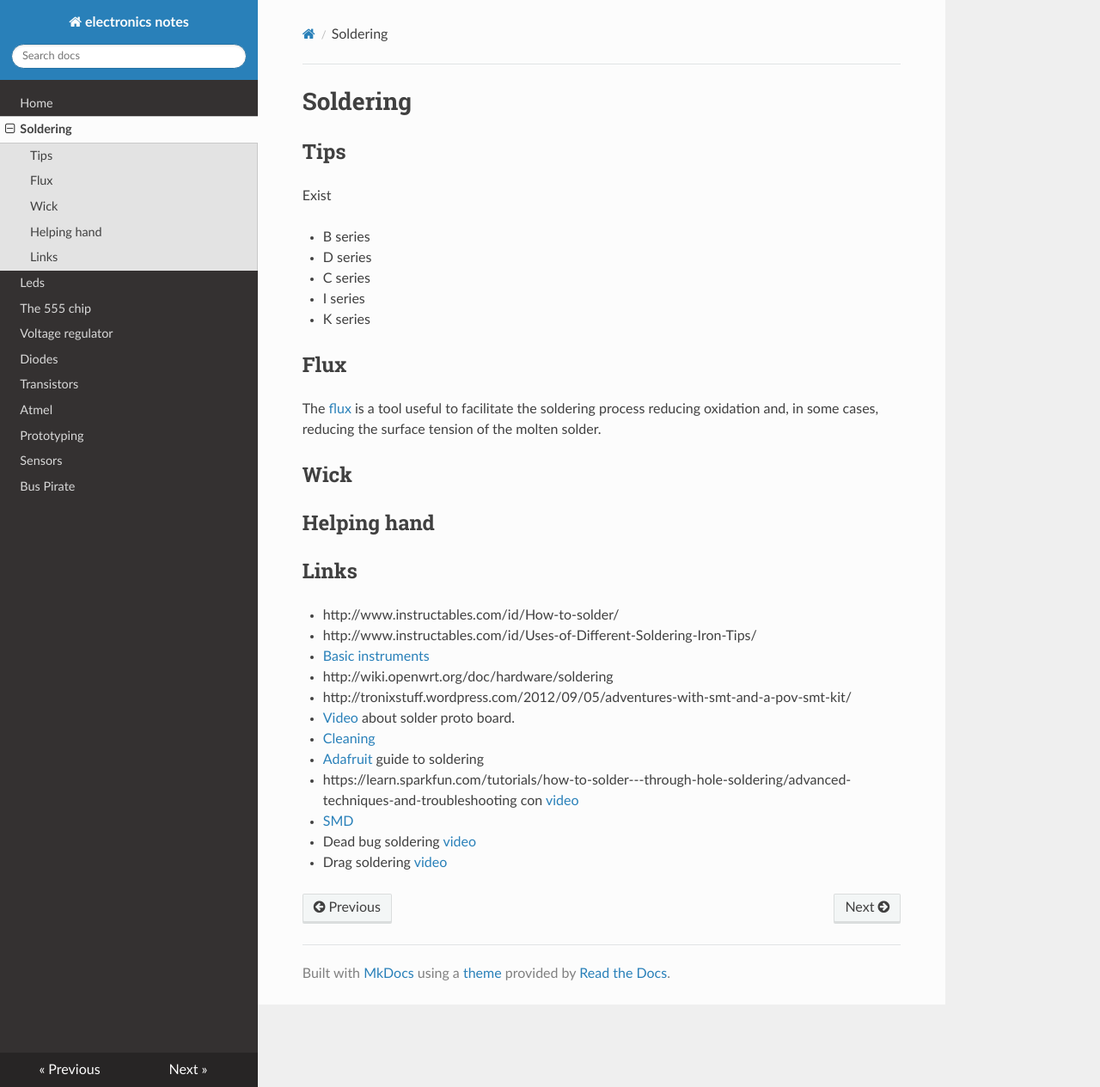
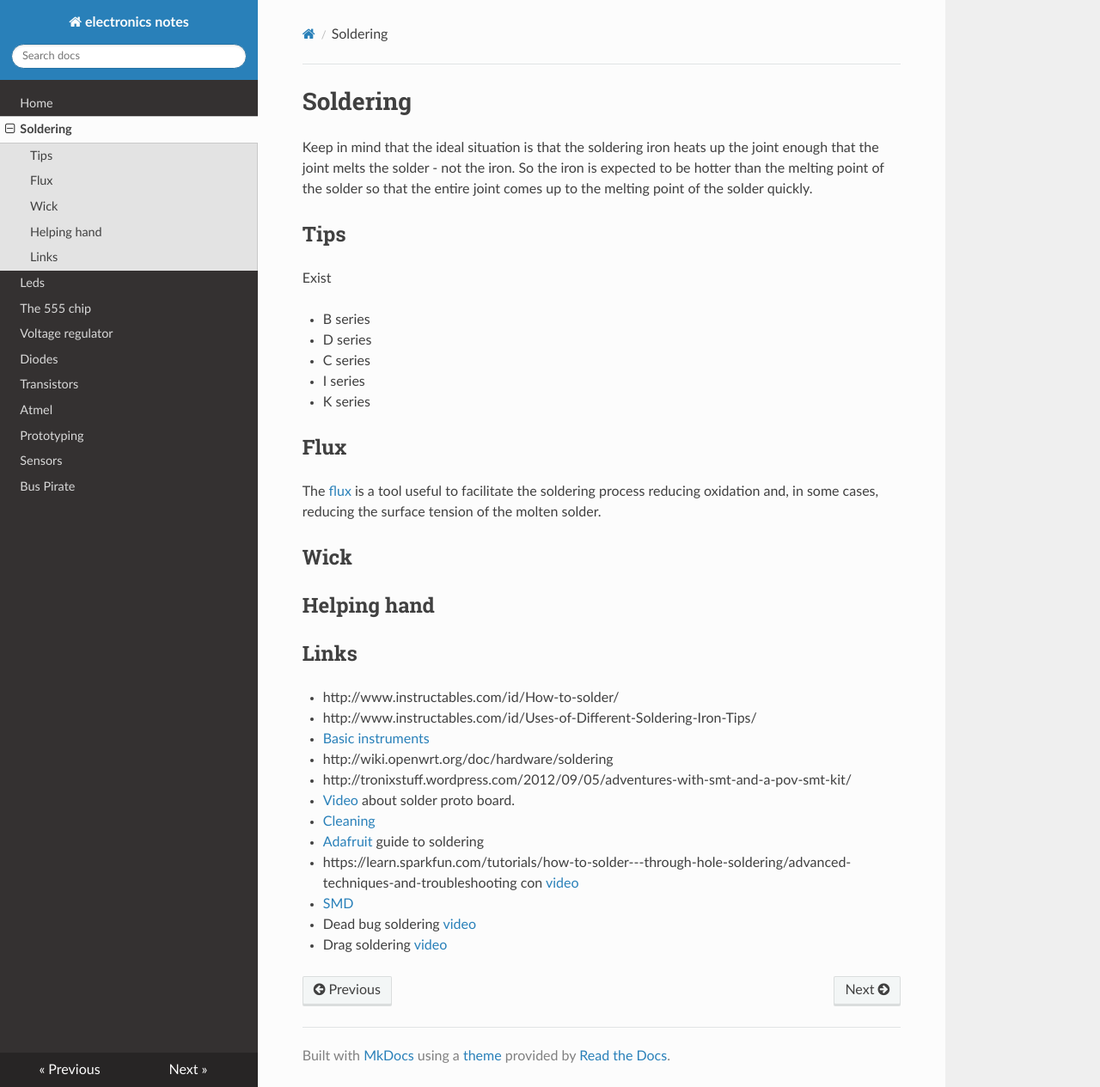
Before and after one commit to gipi/electronics-notes, an MkDocs documentation site: the page built from docs/soldering.md, in a window 1280 px wide and 1265 px high. Shown: the whole window at 86% size. Built offline with MkDocs 1.6.1, drawn with Linux system fonts in a browser that asks for light colours; nearby versions of some CDN libraries; old or Windows-style settings are respelled for this version of MkDocs.

Commit message:
Add general info about soldering.

```diff
--- a/docs/soldering.md
+++ b/docs/soldering.md
@@ -1,4 +1,8 @@
 # Soldering
+
+Keep in mind that the ideal situation is that the soldering iron heats up the joint enough that the
+joint melts the solder - not the iron. So the iron is expected to be hotter than the melting point
+of the solder so that the entire joint comes up to the melting point of the solder quickly.
 
 ## Tips
 
```
